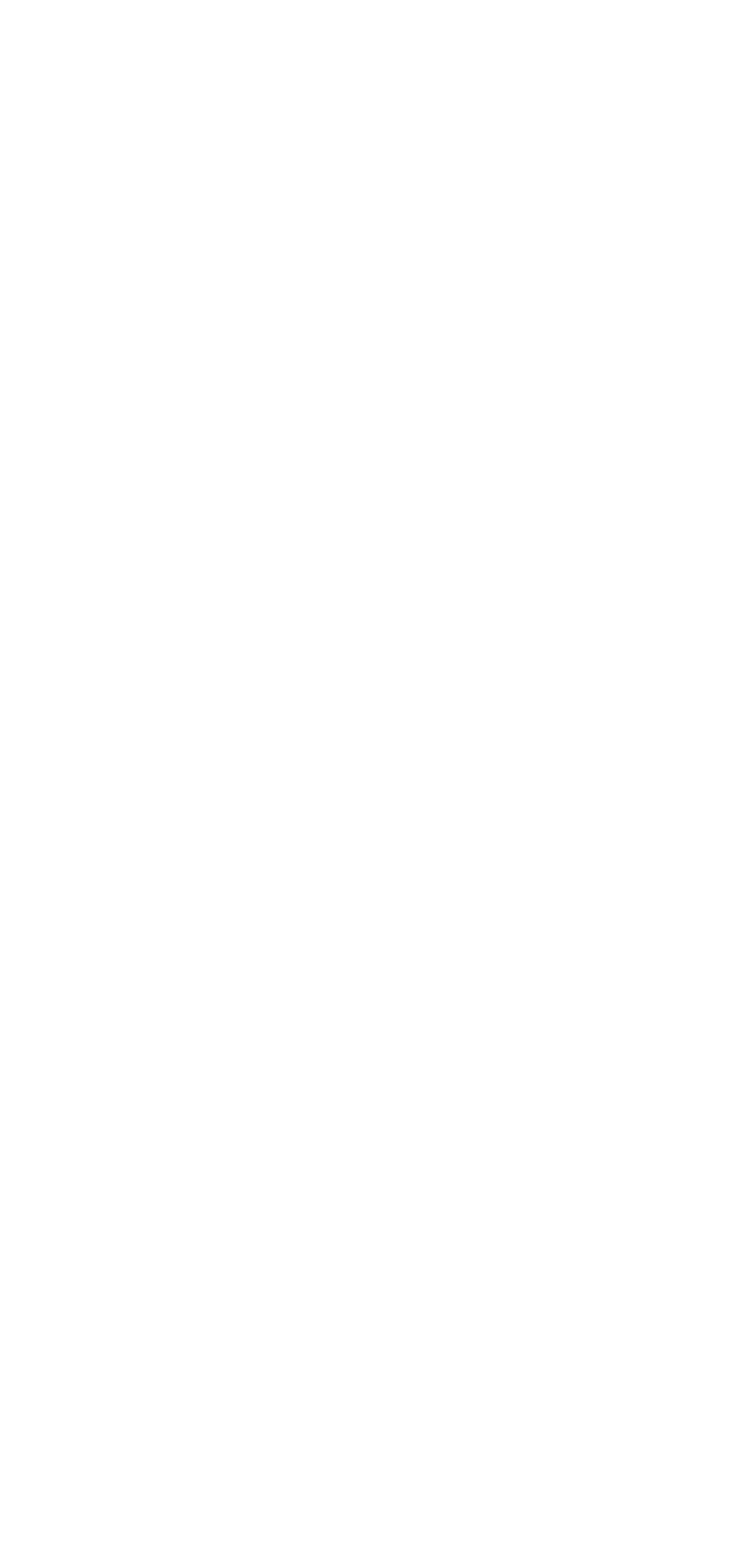
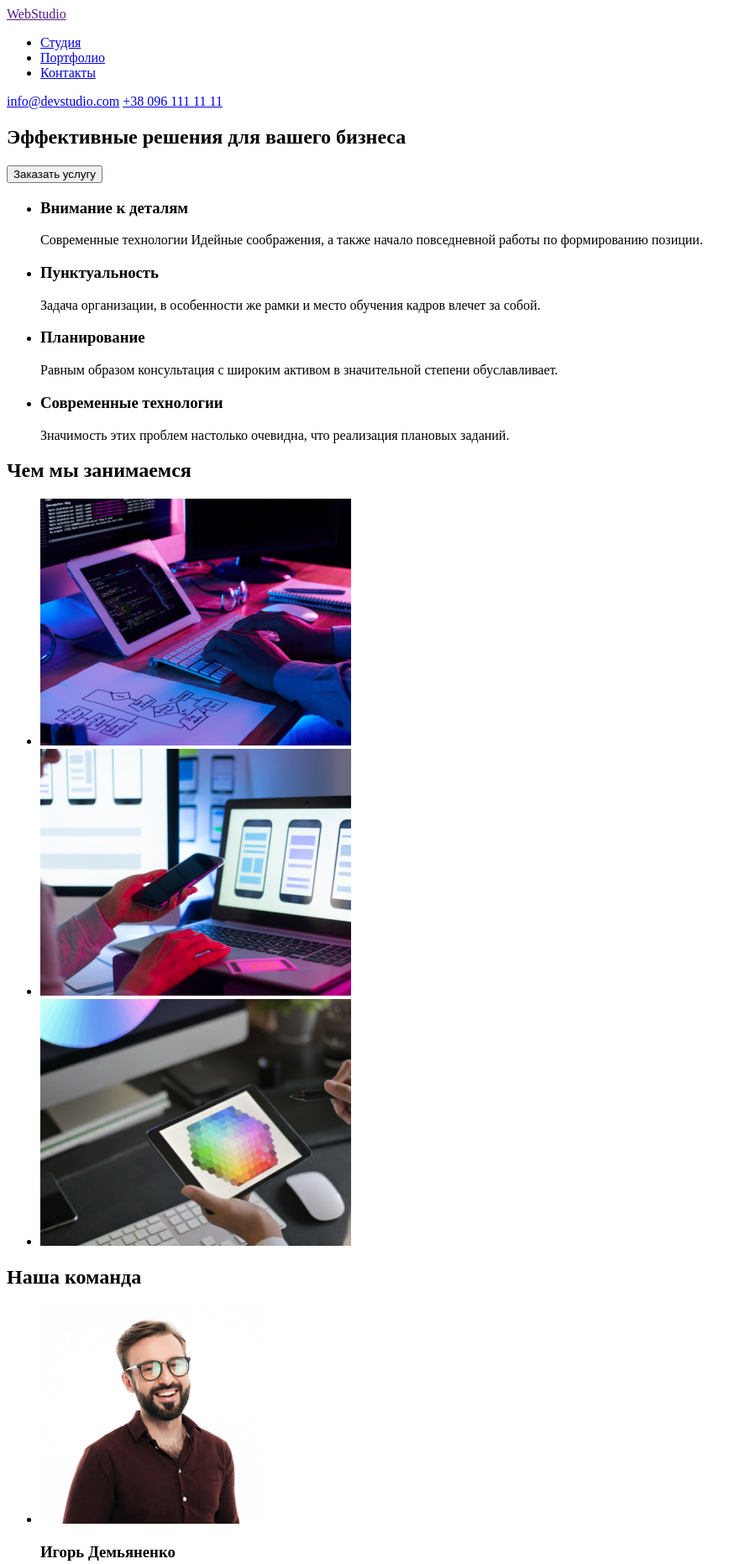
Before and after one commit to NDHDant/goit-markup-hw-01, a plain HTML site: page index.html in a window 1280 px wide. Shown: the top 1863 px of the page at 84% size, without its empty margins (0-887 px from the left). Before the commit the page ends 800 px from the top, so only its background shows below. Drawn offline with Linux system fonts and the light colour scheme.

Commit message:
Зверстав першу сторінку

```diff
--- a/index.html
+++ b/index.html
@@ -8,12 +8,101 @@
   </head>
   <body>
     <!-- Header section -->
-    <header></header>
+    <header>
+      <!-- Logo -->
+      <a href="">WebStudio</a>
+      <!-- Header nav -->
+      <ul>
+        <li><a href="#">Студия</a></li>
+        <li><a href="#">Портфолио</a></li>
+        <li><a href="#">Контакты</a></li>
+      </ul>
+      <!-- Header cont -->
+      <a href="mailto:info@devstudio.com">info@devstudio.com</a>
+      <a href="tel:+380961111111">+38 096 111 11 11</a>
+    </header>
     <!-- Main section -->
     <main>
-      <section></section>
+      <!-- Hero section -->
+      <section>
+        <h1>Эффективные решения для вашего бизнеса</h1>
+        <button type="button">Заказать услугу</button>
+      </section>
+      <!-- Benefits section -->
+      <section>
+        <h2 hidden>Наши преймущиства</h2>
+        <ul>
+          <li>
+            <h3>Внимание к деталям</h3>
+            <p>
+              Современные технологии Идейные соображения, а также начало повседневной работы по
+              формированию позиции.
+            </p>
+          </li>
+          <li>
+            <h3>Пунктуальность</h3>
+            <p>
+              Задача организации, в особенности же рамки и место обучения кадров влечет за собой.
+            </p>
+          </li>
+          <li>
+            <h3>Планирование</h3>
+            <p>
+              Равным образом консультация с широким активом в значительной степени обуславливает.
+            </p>
+          </li>
+          <li>
+            <h3>Современные технологии</h3>
+            <p>Значимость этих проблем настолько очевидна, что реализация плановых заданий.</p>
+          </li>
+        </ul>
+      </section>
+      <!-- About section -->
+      <section>
+        <h2>Чем мы занимаемся</h2>
+        <ul>
+          <li><img src="./images/about/box-1.jpeg" alt="Пишет код" width="370" /></li>
+          <li><img src="./images/about/box-2.jpeg" alt="Сравнивает дизайн" width="370" /></li>
+          <li><img src="./images/about/box-3.jpeg" alt="Рисует на планшете" width="370" /></li>
+        </ul>
+      </section>
+      <!-- Team section -->
+      <section>
+        <h2>Наша команда</h2>
+        <ul>
+          <li>
+            <img src="./images/team/img-1.jpeg" alt="Игорь Демьяненко" width="270" />
+            <h3>Игорь Демьяненко</h3>
+            <p>Product Designer</p>
+          </li>
+          <li>
+            <img src="./images/team/img-2.jpeg" alt="Ольга Репина" width="270" />
+            <h3>Ольга Репина</h3>
+            <p>Frontend Developer</p>
+          </li>
+          <li>
+            <img src="./images/team/img-3.jpeg" alt="Николай Тарасов" width="270" />
+            <h3>Николай Тарасов</h3>
+            <p>Marketing</p>
+          </li>
+          <li>
+            <img src="./images/team/img-4.jpeg" alt="Михаил Ермаков" width="270" />
+            <h3>Михаил Ермаков</h3>
+            <p>UI Designer</p>
+          </li>
+        </ul>
+      </section>
     </main>
     <!-- Footer section -->
-    <footer></footer>
+    <footer>
+      <a href="">WebStudio</a>
+      <address>
+        <ul>
+          <li><a href="">г. Киев, пр-т Леси Украинки, 26</a></li>
+          <li><a href="mailto:info@devstudio.com">info@devstudio.com</a></li>
+          <li><a href="tel:+380991111111">+38 099 111 11 11</a></li>
+        </ul>
+      </address>
+    </footer>
   </body>
 </html>
```
Also changed, not shown: images/about/box-1.jpeg (added), images/about/box-2.jpeg (added), images/about/box-3.jpeg (added), images/team/img-1.jpeg (added), images/team/img-2.jpeg (added), images/team/img-3.jpeg (added), images/team/img-4.jpeg (added), 3 other files.
